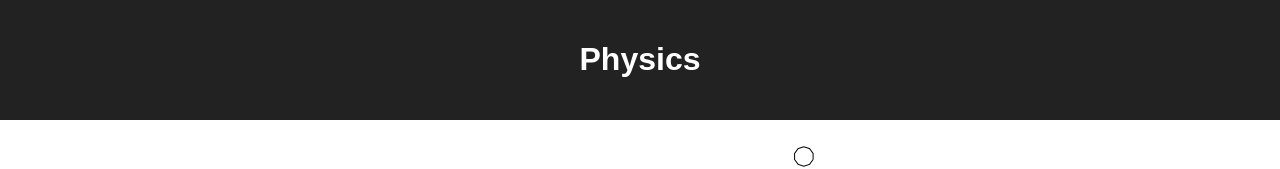
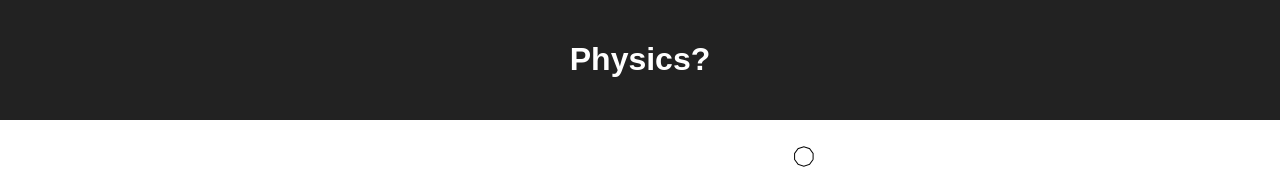
Before and after one commit to Rob-Owen/Rob-Owen.github.io, a React (Create React App) app: page / in a window 1280 px wide. Shown: the top 169 px of the page. Built offline with nearby package versions, Linux system fonts and the light colour scheme; the HTML template or start-up script is replaced by a standard one.

Commit message:
changed title

```diff
--- a/src/App.tsx
+++ b/src/App.tsx
@@ -7,7 +7,7 @@ class App extends React.Component<{}, {}> {
         return (
             <div className="App">
                 <header className="App-header">
-                    <h1>Physics</h1>
+                    <h1>Physics?</h1>
                 </header>
                 <GameCanvas />
             </div>
```
